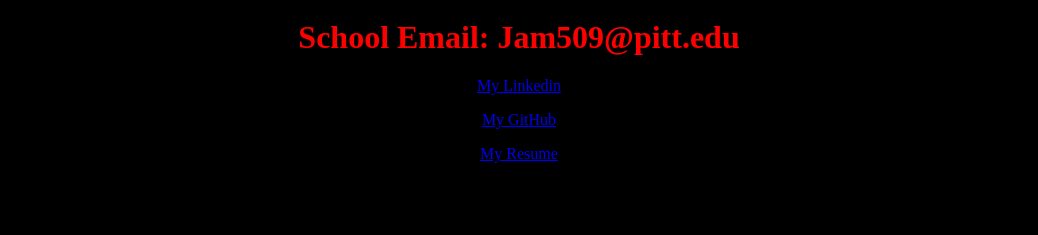
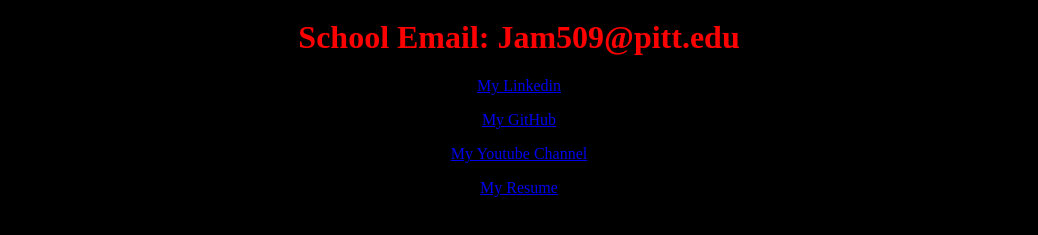
Before and after one commit to JasonM3687/jasonmatuszak.com, a plain HTML site: page index.html in a window 1280 px wide. Shown: the part 359-594 px from the top of the page, without its empty margins (121-1159 px from the left). Drawn offline with Linux system fonts and the light colour scheme.

Commit message:
Update index.html

```diff
--- a/index.html
+++ b/index.html
@@ -22,6 +22,9 @@ div {text-align: center;}
   <a href="https://github.com/JasonM3687"><span style="text-align:center">My GitHub</span></a>
   </p>
   <p class="aligncenter">
+  <a href="https://www.youtube.com/channel/UCCvQ-IhVccU8BaVsxRL3yXg"><span style="text-align:center">My Youtube Channel</span></a>
+  </p>
+  <p class="aligncenter">
   <a href="https://mega.nz/file/HolHSQJJ#N0FGVseeY3GSlJd2PrCKTz4ZDwe1KzaEkWara108M-o"><span style="text-align:center">My Resume</span></a>
   </p>
   <style>
```
